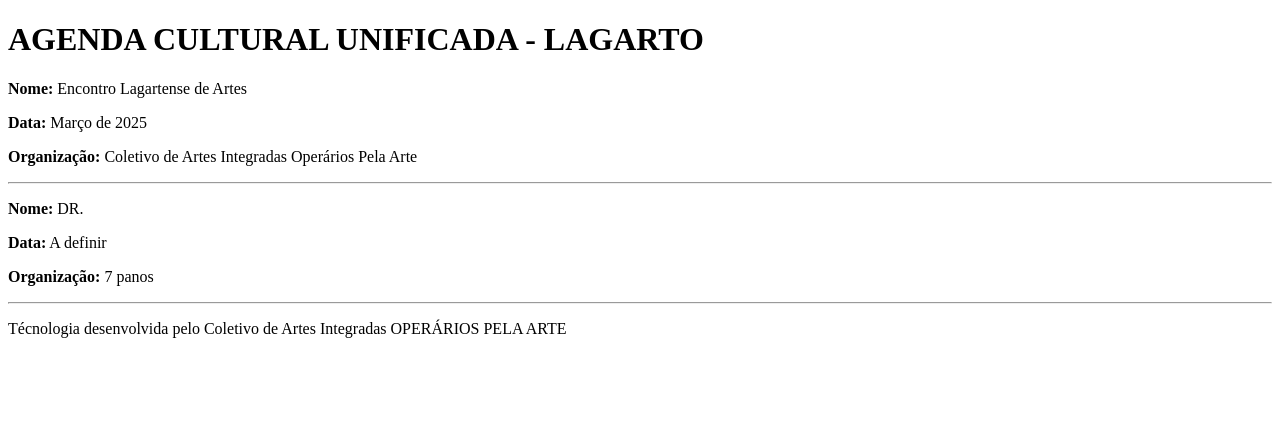
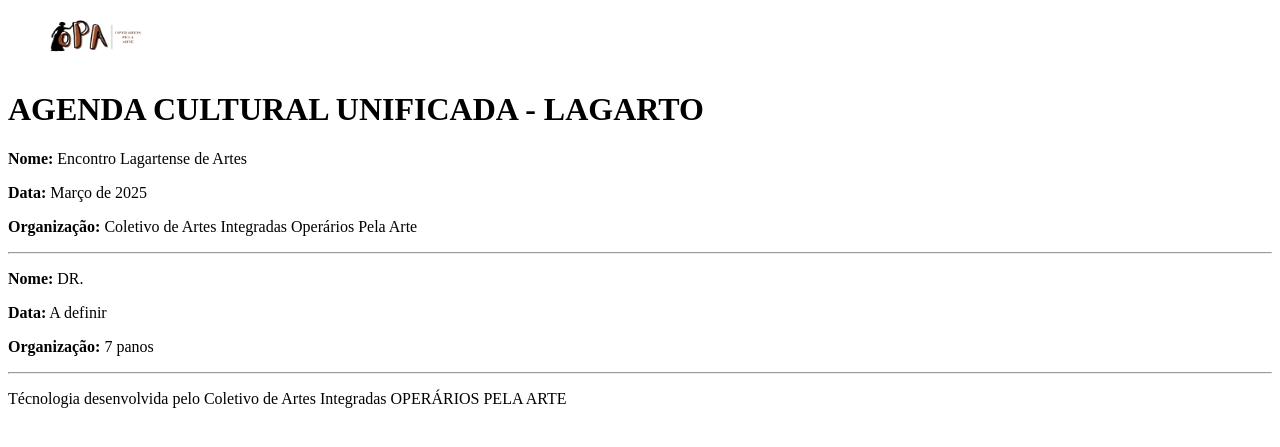
Before and after one commit to aragao-rafael-dias/agenda-cultural-unificada, a Flask app: page / in a window 1280 px wide. Shown: the top 447 px of the page. Run offline with Flask 3, Linux system fonts and the light colour scheme.

Commit message:
new file:   static/img/logo.jpeg 	new file:   static/img/logo.png 	modified:   templates/index.html

```diff
--- a/templates/index.html
+++ b/templates/index.html
@@ -4,9 +4,10 @@
     <meta charset="UTF-8">
     <meta name="viewport" content="width=device-width, initial-scale=1.0">
     <title>OPA | AGENDA CULTURAL UNIFICADA</title>
+    <link rel="stylesheet" href="/static/css/style.css">
 </head>
 <header>
-
+    <img src="/static/img/logo.png" alt="Logo OPERÁRIOS PELA ARTE" width="160" height="58">
 </header>
 <body>
     <h1>AGENDA CULTURAL UNIFICADA - LAGARTO</h1>
```
Also changed, not shown: static/img/logo.jpeg (added), static/img/logo.png (added).
